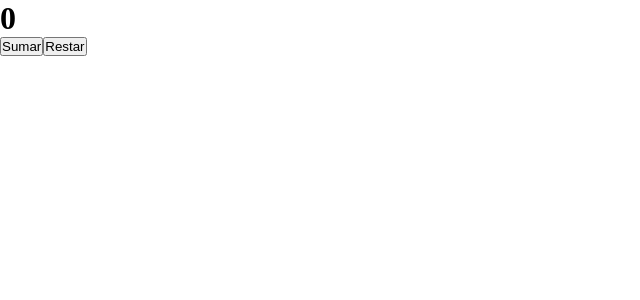
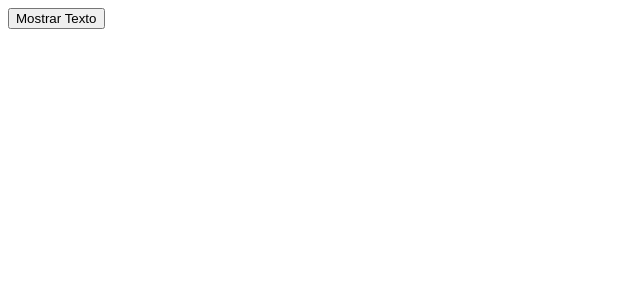
Before and after one commit to hymsoft-aprendiendo-react/codespaces-react, a React (Create React App) app: page / in a window 1280 px wide. Shown: the top 300 px of the page, without its empty margins (0-640 px from the left). Built offline with nearby package versions, Linux system fonts and the light colour scheme.

Commit message:
Clase 4 - Componente Text

```diff
--- a/src/App.jsx
+++ b/src/App.jsx
@@ -1,12 +1,14 @@
 // import Usuario from "./components/Usuario/Usuario";
 // import Card from "./components/Card/Card";
-import Counter from "./components/Counter/Counter";
+// import Counter from "./components/Counter/Counter";
+import Text from "./components/Text/Text";
 function App() {
   return (
     <div>
       {/* === Clase 3 === */}
       {/* Componente Counter */}
-      <Counter />
+      {/* <Counter /> */}
+      <Text />
       {/* === Clase 2 === */}
       {/* Componente Usuario */}
       {/* <Usuario nombre="Hugo" edad="52" nacionalidad="Argentino" /> */}
--- a/src/components/Counter/Counter.jsx
+++ b/src/components/Counter/Counter.jsx
@@ -16,6 +16,7 @@ const Counter = () => {
       <h1>{number}</h1>
       <button onClick={sumar}>Sumar</button>
       <button onClick={restar}>Restar</button>
+      <hr />
     </div>
   );
 };
--- /dev/null
+++ b/src/components/Text/H2.jsx
@@ -0,0 +1,23 @@
+import { useState, useEffect } from "react";
+const H2 = () => {
+  const [text, setText] = useState("");
+
+  useEffect(() => {
+    console.log("Componente montado");
+    return () => {
+      console.log("Componente desmontado");
+    };
+  }, []);
+
+  useEffect(() => {
+    console.log("Texto actualizado");
+  }, [text]);
+  return (
+    <div>
+      <input type="text" onChange={(e) => setText(e.target.value)} />
+      <h2>{text}</h2>
+    </div>
+  );
+};
+
+export default H2;
--- /dev/null
+++ b/src/components/Text/Text.jsx
@@ -0,0 +1,15 @@
+import { useState } from "react";
+import H2 from "./H2";
+const Text = () => {
+  const [showText, setShowText] = useState(false);
+  return (
+    <>
+      <button onClick={() => setShowText(!showText)}>
+        {showText ? "Ocultar Texto" : "Mostrar Texto"}
+      </button>
+      {showText && <H2 />}
+    </>
+  );
+};
+
+export default Text;
--- a/src/index.css
+++ b/src/index.css
@@ -1,6 +1,6 @@
 * {
-  margin: 0;
-  padding: 0;
+  /* margin: 0; */
+  /* padding: 0; */
   box-sizing: border-box;
 }
 
--- a/src/index.js
+++ b/src/index.js
@@ -5,7 +5,7 @@ import App from "./App";
 
 const root = ReactDOM.createRoot(document.getElementById("root"));
 root.render(
-  <React.StrictMode>
-    <App />
-  </React.StrictMode>
+  // <React.StrictMode>
+  <App />
+  // </React.StrictMode>
 );
```
